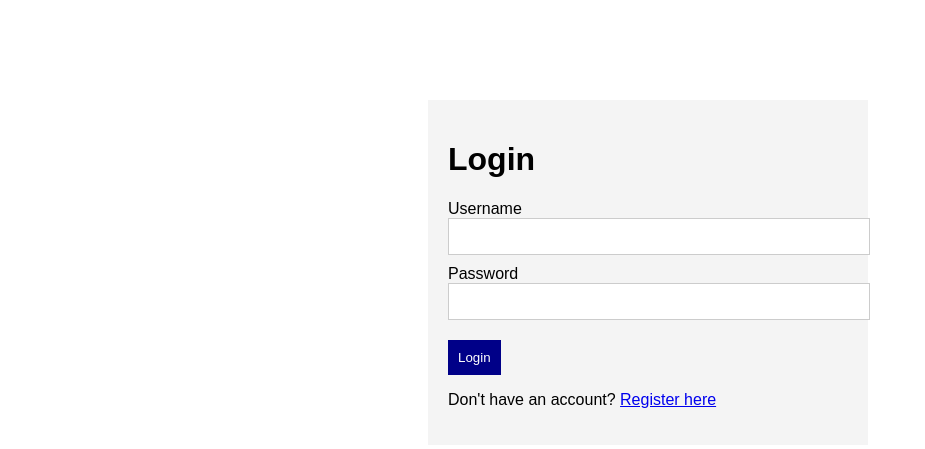
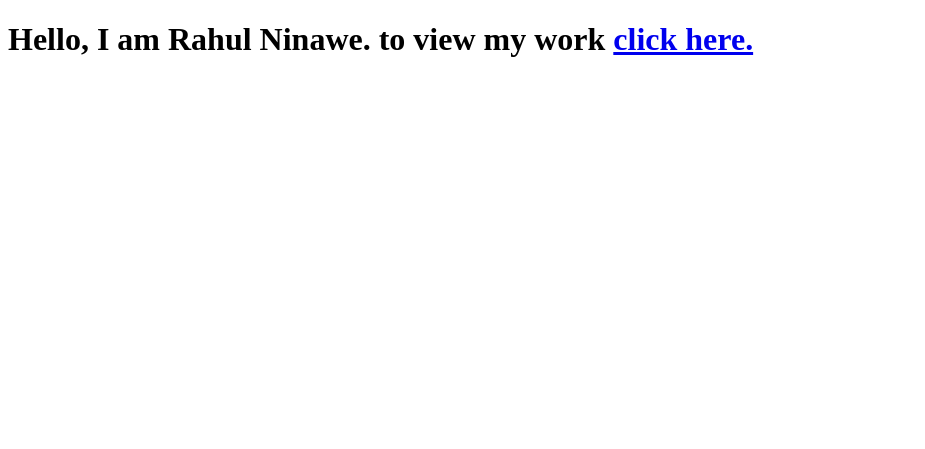
Before and after one commit to SK9988/Simple, a plain HTML site: page index.html in a window 1280 px wide. Shown: the whole page, without its empty margins (0-925 px from the left). Drawn offline with Linux system fonts and the light colour scheme.

Commit message:
Update index.html

```diff
--- a/index.html
+++ b/index.html
@@ -1,66 +1,11 @@
-
-
-
-
 <!DOCTYPE html>
 <html>
 <head>
   <meta name="viewport" content="width=device-width, initial-scale=1.0">
 <title>Rahul Ninawe</title>
-<style>
-body {
-  font-family: Arial, sans-serif;
-  background-color: #ffffff;
-  width:100%;
-}
-
-.container {
-  width: 400px;
-  margin: 100px auto;
-  padding: 20px;
-  background-color: #f4f4f4;
-}
-
-.form-control {
-  width: 100%;
-  padding: 10px;
-  margin-bottom: 10px;
-  border: 1px solid #ccc;
-}
-
-.btn {
-  background-color: #000088;
-  color: white;
-  padding: 10px;
-  margin-top: 10px;
-  border: none;
-  cursor: pointer;
-}
-
-.btn:hover {
-  background-color: #0000cc;
-}
-</style>
-</head>
+</head
 <body>
-<div class="container">
-  <h1>Login</h1>
-
-  <form action="/login" method="post">
-    <div class="form-group">
-      <label for="username">Username</label>
-      <input type="text" class="form-control" id="username" name="username" required>
-    </div>
-
-    <div class="form-group">
-      <label for="password">Password</label>
-      <input type="password" class="form-control" id="password" name="password" required>
-    </div>
-
-    <button type="submit" class="btn">Login</button>
-  </form>
-
-  <p>Don't have an account? <a href="/register">Register here</a></p>
-</div>
+<h1>Hello, I am Rahul Ninawe.
+to view my work <a href='Register.html'>click here.</a></h1>
 </body>
 </html>
```
